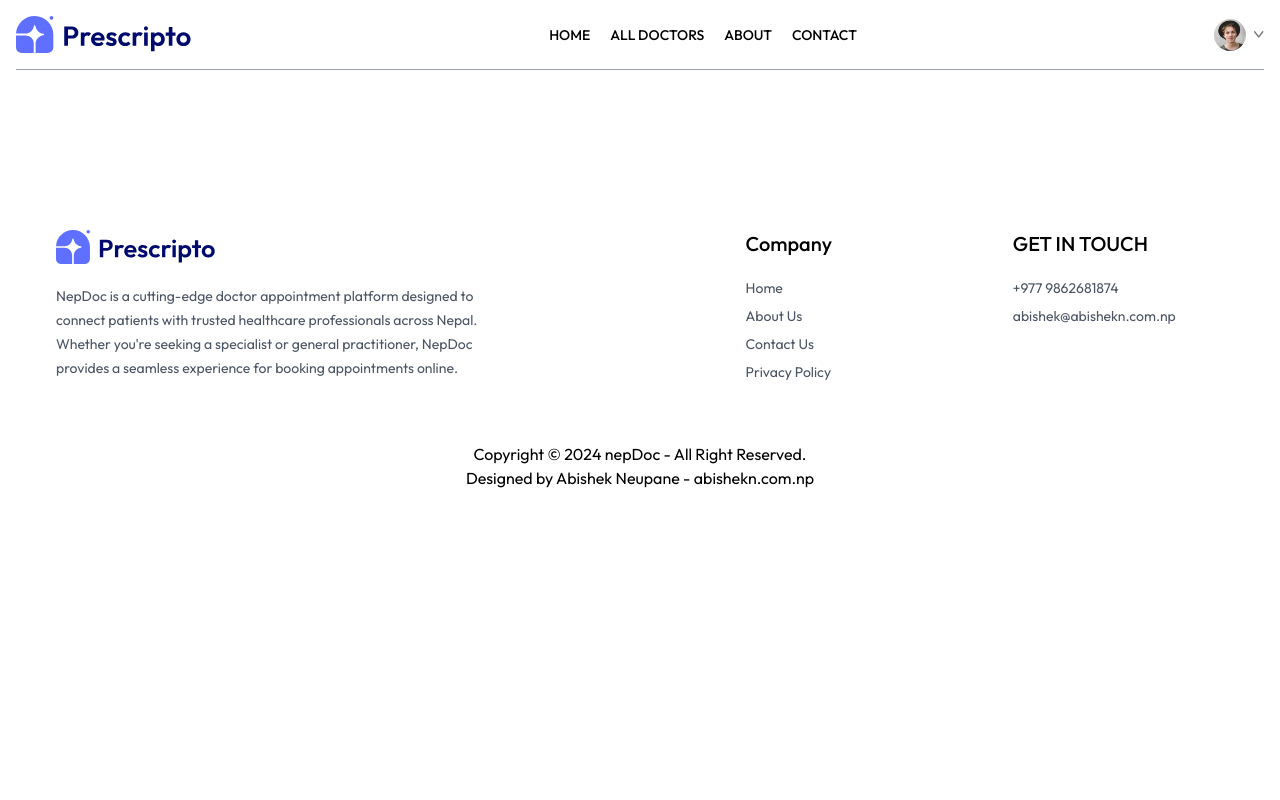
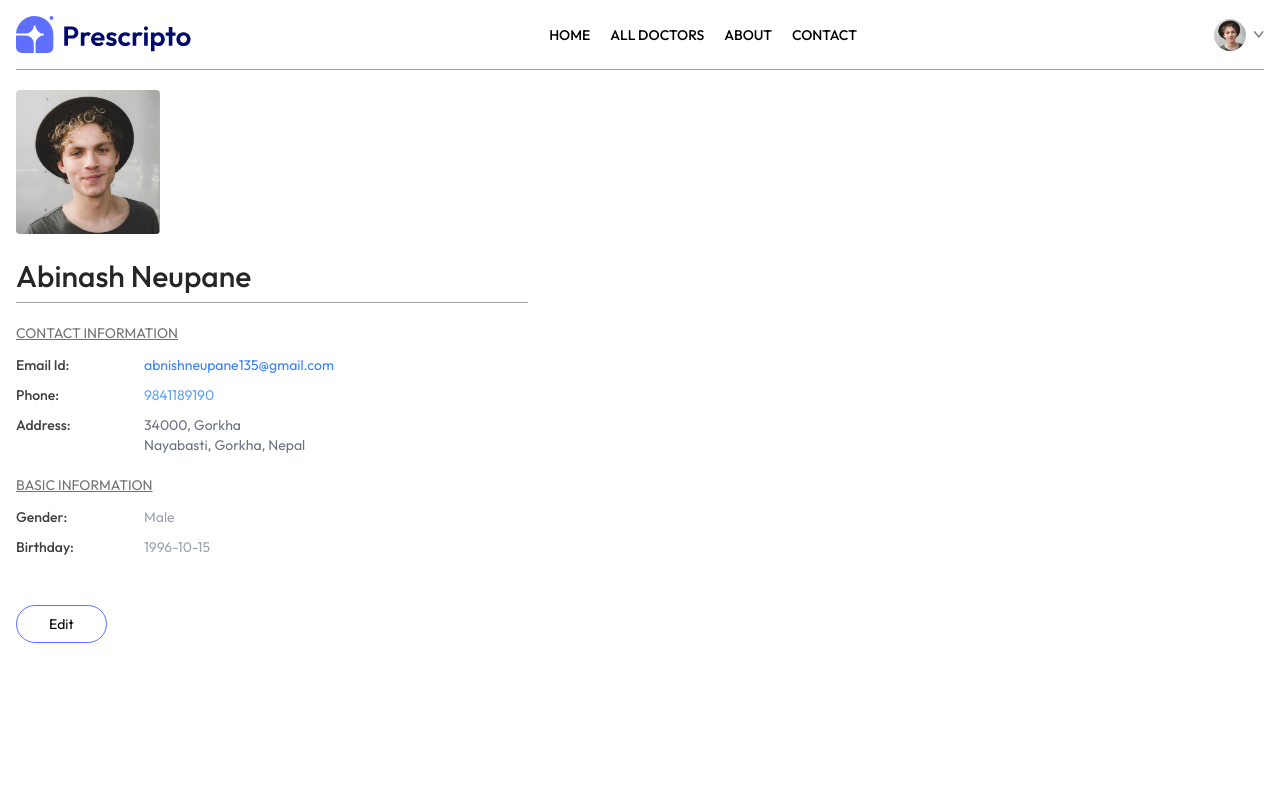
Before and after one commit to virtualabishek/nepDoc, a React (Vite) app in the folder frontend/: page /my-profile in a window 1280 px wide. Shown: the top 800 px of the page. Built offline with nearby package versions, Linux system fonts and the light colour scheme.

Commit message:
Finished Creating the User Profile Page, where a user can edit and updated his profile.

```diff
--- a/frontend/src/pages/MyProfile.jsx
+++ b/frontend/src/pages/MyProfile.jsx
@@ -1,7 +1,150 @@
-import React from "react";
+import React, { useState } from "react";
+import { assets } from "../assets/assets";
 
 const MyProfile = () => {
-  return <div></div>;
+  const [userData, setUserData] = useState({
+    name: "Abinash Neupane",
+    image: assets.profile_pic,
+    email: "abnishneupane135@gmail.com",
+    phone: 9841189190,
+    address: {
+      line1: "34000, Gorkha",
+      line2: "Nayabasti, Gorkha, Nepal",
+    },
+    gender: "Male",
+    dob: "1996-10-15",
+  });
+
+  const [isEdit, setIsEdit] = useState(false);
+
+  return (
+    <div className="max-w-lg flex flex-col gap-2 text-sm">
+      <img
+        className="w-36 rounded"
+        src={userData.image}
+        alt="Profile Picture"
+      />
+      {isEdit ? (
+        <input
+          className="bg-gray-50 text-3xl font-medium max-w-60 mt-4"
+          type="text"
+          value={userData.name}
+          onChange={(e) =>
+            setUserData((prev) => ({ ...prev, name: e.target.value }))
+          }
+        />
+      ) : (
+        <p className="font-medium text-3xl text-neutral-800 mt-4">
+          {userData.name}
+        </p>
+      )}
+      <hr className="bg-zinc-400 h-[1px] border-none" />
+      <div>
+        <p className="text-neutral-500 underline mt-3 ">CONTACT INFORMATION</p>
+        <div className="grid grid-cols-[1fr_3fr] gap-y-2.5 mt-3 text-neutral-700">
+          <p className="font-medium">Email Id: </p>
+          <p className="text-blue-500">{userData.email}</p>
+          <p className="font-medium">Phone:</p>
+          {isEdit ? (
+            <input
+              className="bg-gray-100 max-w-52 "
+              type="phone"
+              value={userData.phone}
+              onChange={(e) =>
+                setUserData((prev) => ({ ...prev, phone: e.target.value }))
+              }
+            />
+          ) : (
+            <p className="text-blue-400">{userData.phone}</p>
+          )}
+          <p className="font-medium">Address:</p>
+          {isEdit ? (
+            <p>
+              <input
+                className="bg-gray-50"
+                onChange={(e) =>
+                  setUserData((prev) => ({
+                    ...prev,
+                    address: { ...prev.address, line1: e.target.value },
+                  }))
+                }
+                value={userData.address.line1}
+                type="text"
+              />
+              <br />
+              <input
+                className="bg-gray-50"
+                onChange={(e) =>
+                  setUserData((prev) => ({
+                    ...prev,
+                    address: { ...prev.address, line2: e.target.value },
+                  }))
+                }
+                value={userData.address.line2}
+                type="text"
+              />
+            </p>
+          ) : (
+            <p className="text-gray-500">
+              {userData.address.line1}
+              <br />
+              {userData.address.line2}
+            </p>
+          )}
+        </div>
+      </div>
+      <div>
+        <p className="text-neutral-500 underline mt-3">BASIC INFORMATION</p>
+        <div className="grid grid-cols-[1fr_3fr] gap-y-2.5 mt-3 text-neutral-700">
+          <p className="font-medium">Gender:</p>
+          {isEdit ? (
+            <select
+              className="max-w-20 bg-gray-100"
+              onChange={(e) =>
+                setUserData((prev) => ({ ...prev, gender: e.target.value }))
+              }
+              value={userData.gender}
+            >
+              <option value="Male">Male</option>
+              <option value="Female">Female</option>
+            </select>
+          ) : (
+            <p className="text-gray-400">{userData.gender}</p>
+          )}
+          <p className="font-medium">Birthday:</p>
+          {isEdit ? (
+            <input
+              className="max-w-28 bg-gray-100"
+              type="date"
+              onChange={(e) =>
+                setUserData((prev) => ({ ...prev, dob: e.target.value }))
+              }
+              value={userData.dob}
+            />
+          ) : (
+            <p className="text-gray-400">{userData.dob}</p>
+          )}
+        </div>
+      </div>
+      <div className="mt-10">
+        {isEdit ? (
+          <button
+            className="border border-primary px-8 py-2 rounded-full hover:bg-primary hover:text-white transition-all"
+            onClick={() => setIsEdit(false)}
+          >
+            Save information
+          </button>
+        ) : (
+          <button
+            className="border border-primary px-8 py-2 rounded-full hover:bg-primary hover:text-white transition-all"
+            onClick={() => setIsEdit(true)}
+          >
+            Edit
+          </button>
+        )}
+      </div>
+    </div>
+  );
 };
 
 export default MyProfile;
```
